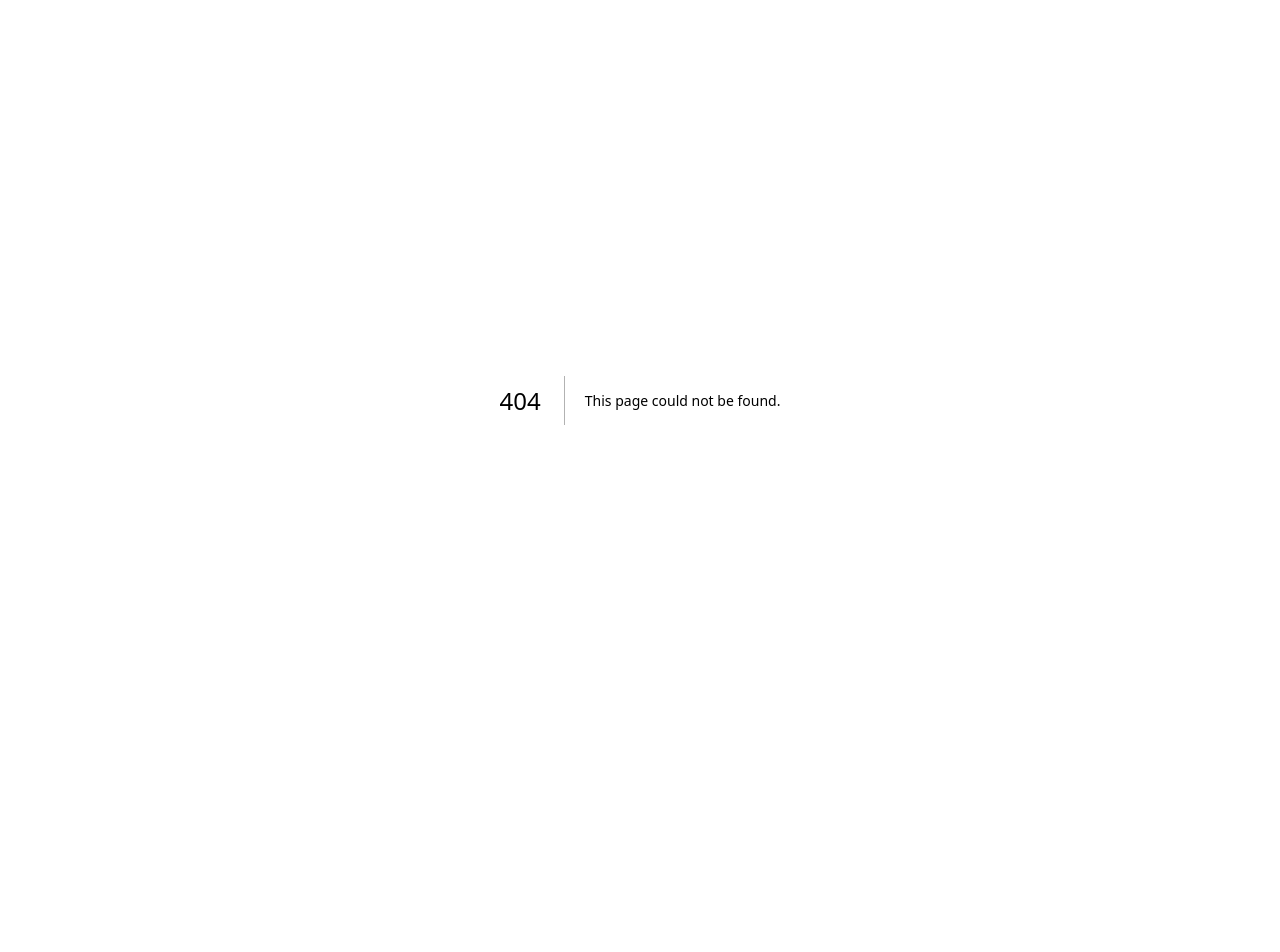
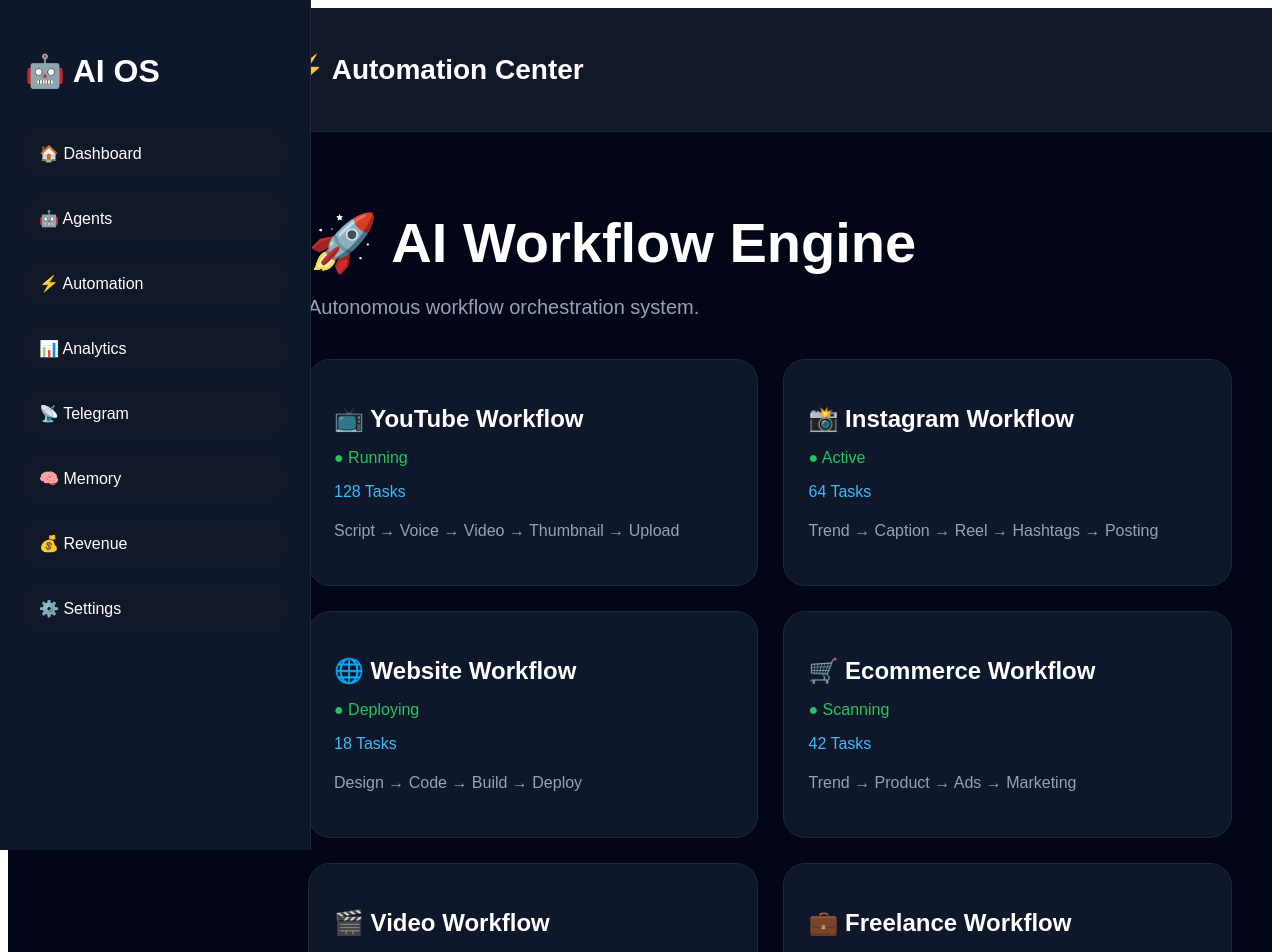
Before and after one commit to snapsparkofficial00-cloud/Ai, a Next.js app: page /automatic in a window 1280 px wide. Before the commit this address had no page. Shown: the top 952 px of the page. Before the commit the page ends 800 px from the top, so only its background shows below. Built offline with nearby package versions, Linux system fonts and the light colour scheme.

Commit message:
Create page.tsx

```diff
--- /dev/null
+++ b/app/automatic/page.tsx
@@ -0,0 +1,364 @@
+import Link from "next/link";
+
+export default function AutomationPage() {
+  return (
+    <main
+      style={{
+        background: "#020617",
+        minHeight: "100vh",
+        color: "white",
+        fontFamily: "Arial",
+        display: "flex",
+      }}
+    >
+      {/* SIDEBAR */}
+
+      <aside
+        style={{
+          width: "260px",
+          background: "#0f172a",
+          padding: "25px",
+          height: "100vh",
+          position: "fixed",
+          left: 0,
+          top: 0,
+          borderRight: "1px solid #1e293b",
+        }}
+      >
+        <h1
+          style={{
+            fontSize: "32px",
+            marginBottom: "40px",
+          }}
+        >
+          🤖 AI OS
+        </h1>
+
+        <nav
+          style={{
+            display: "flex",
+            flexDirection: "column",
+            gap: "18px",
+          }}
+        >
+          <SidebarLink href="/" label="🏠 Dashboard" />
+          <SidebarLink href="/agents" label="🤖 Agents" />
+          <SidebarLink href="/automation" label="⚡ Automation" />
+          <SidebarLink href="/analytics" label="📊 Analytics" />
+          <SidebarLink href="/telegram" label="📡 Telegram" />
+          <SidebarLink href="/memory" label="🧠 Memory" />
+          <SidebarLink href="/revenue" label="💰 Revenue" />
+          <SidebarLink href="/settings" label="⚙️ Settings" />
+        </nav>
+      </aside>
+
+      {/* MAIN */}
+
+      <div
+        style={{
+          marginLeft: "260px",
+          width: "100%",
+        }}
+      >
+        {/* NAVBAR */}
+
+        <header
+          style={{
+            background: "#111827",
+            padding: "22px",
+            borderBottom: "1px solid #1e293b",
+          }}
+        >
+          <h2
+            style={{
+              fontSize: "28px",
+            }}
+          >
+            ⚡ Automation Center
+          </h2>
+        </header>
+
+        {/* CONTENT */}
+
+        <div
+          style={{
+            padding: "40px",
+          }}
+        >
+          <h1
+            style={{
+              fontSize: "56px",
+              marginBottom: "10px",
+            }}
+          >
+            🚀 AI Workflow Engine
+          </h1>
+
+          <p
+            style={{
+              color: "#94a3b8",
+              fontSize: "20px",
+            }}
+          >
+            Autonomous workflow orchestration system.
+          </p>
+
+          {/* WORKFLOW CARDS */}
+
+          <div
+            style={{
+              display: "grid",
+              gridTemplateColumns:
+                "repeat(auto-fit,minmax(300px,1fr))",
+              gap: "25px",
+              marginTop: "40px",
+            }}
+          >
+            <WorkflowCard
+              title="📺 YouTube Workflow"
+              status="Running"
+              tasks="128 Tasks"
+              desc="Script → Voice → Video → Thumbnail → Upload"
+            />
+
+            <WorkflowCard
+              title="📸 Instagram Workflow"
+              status="Active"
+              tasks="64 Tasks"
+              desc="Trend → Caption → Reel → Hashtags → Posting"
+            />
+
+            <WorkflowCard
+              title="🌐 Website Workflow"
+              status="Deploying"
+              tasks="18 Tasks"
+              desc="Design → Code → Build → Deploy"
+            />
+
+            <WorkflowCard
+              title="🛒 Ecommerce Workflow"
+              status="Scanning"
+              tasks="42 Tasks"
+              desc="Trend → Product → Ads → Marketing"
+            />
+
+            <WorkflowCard
+              title="🎬 Video Workflow"
+              status="Rendering"
+              tasks="89 Tasks"
+              desc="Script → Edit → Effects → Subtitles"
+            />
+
+            <WorkflowCard
+              title="💼 Freelance Workflow"
+              status="Ready"
+              tasks="22 Tasks"
+              desc="Client → Proposal → Delivery → Revenue"
+            />
+          </div>
+
+          {/* PIPELINE */}
+
+          <div
+            style={{
+              marginTop: "50px",
+              background: "#0f172a",
+              padding: "35px",
+              borderRadius: "25px",
+            }}
+          >
+            <h2
+              style={{
+                fontSize: "34px",
+                marginBottom: "25px",
+              }}
+            >
+              🔥 Autonomous AI Pipeline
+            </h2>
+
+            <div
+              style={{
+                display: "flex",
+                flexWrap: "wrap",
+                gap: "15px",
+                alignItems: "center",
+              }}
+            >
+              <PipelineBox text="Trend AI" />
+              <Arrow />
+              <PipelineBox text="Script AI" />
+              <Arrow />
+              <PipelineBox text="Voice AI" />
+              <Arrow />
+              <PipelineBox text="Video AI" />
+              <Arrow />
+              <PipelineBox text="Thumbnail AI" />
+              <Arrow />
+              <PipelineBox text="Upload AI" />
+              <Arrow />
+              <PipelineBox text="Analytics AI" />
+              <Arrow />
+              <PipelineBox text="Memory AI" />
+            </div>
+          </div>
+
+          {/* FUTURE */}
+
+          <div
+            style={{
+              marginTop: "50px",
+              background: "#0f172a",
+              padding: "30px",
+              borderRadius: "25px",
+            }}
+          >
+            <h2
+              style={{
+                fontSize: "32px",
+                marginBottom: "20px",
+              }}
+            >
+              🤖 Future Automation System
+            </h2>
+
+            <p
+              style={{
+                color: "#94a3b8",
+                lineHeight: "1.8",
+                fontSize: "18px",
+              }}
+            >
+              Your automation engine will eventually manage
+              autonomous businesses, AI content creation,
+              ecommerce systems, marketing campaigns, website
+              deployments, multi-platform uploads, analytics,
+              and self-improving optimization workflows.
+            </p>
+          </div>
+        </div>
+      </div>
+    </main>
+  );
+}
+
+/* WORKFLOW CARD */
+
+function WorkflowCard({
+  title,
+  status,
+  tasks,
+  desc,
+}: {
+  title: string;
+  status: string;
+  tasks: string;
+  desc: string;
+}) {
+  return (
+    <div
+      style={{
+        background: "#0f172a",
+        padding: "25px",
+        borderRadius: "22px",
+        border: "1px solid #1e293b",
+      }}
+    >
+      <h2
+        style={{
+          fontSize: "24px",
+          marginBottom: "10px",
+        }}
+      >
+        {title}
+      </h2>
+
+      <p
+        style={{
+          color: "#22c55e",
+          marginBottom: "10px",
+        }}
+      >
+        ● {status}
+      </p>
+
+      <p
+        style={{
+          color: "#38bdf8",
+          marginBottom: "15px",
+        }}
+      >
+        {tasks}
+      </p>
+
+      <p
+        style={{
+          color: "#94a3b8",
+          lineHeight: "1.7",
+        }}
+      >
+        {desc}
+      </p>
+    </div>
+  );
+}
+
+/* PIPELINE BOX */
+
+function PipelineBox({
+  text,
+}: {
+  text: string;
+}) {
+  return (
+    <div
+      style={{
+        background: "#111827",
+        padding: "14px 22px",
+        borderRadius: "14px",
+        border: "1px solid #1e293b",
+      }}
+    >
+      {text}
+    </div>
+  );
+}
+
+/* ARROW */
+
+function Arrow() {
+  return (
+    <div
+      style={{
+        fontSize: "24px",
+        color: "#38bdf8",
+      }}
+    >
+      →
+    </div>
+  );
+}
+
+/* SIDEBAR LINK */
+
+function SidebarLink({
+  href,
+  label,
+}: {
+  href: string;
+  label: string;
+}) {
+  return (
+    <Link
+      href={href}
+      style={{
+        color: "white",
+        textDecoration: "none",
+        background: "#111827",
+        padding: "14px",
+        borderRadius: "14px",
+      }}
+    >
+      {label}
+    </Link>
+  );
+}
```
